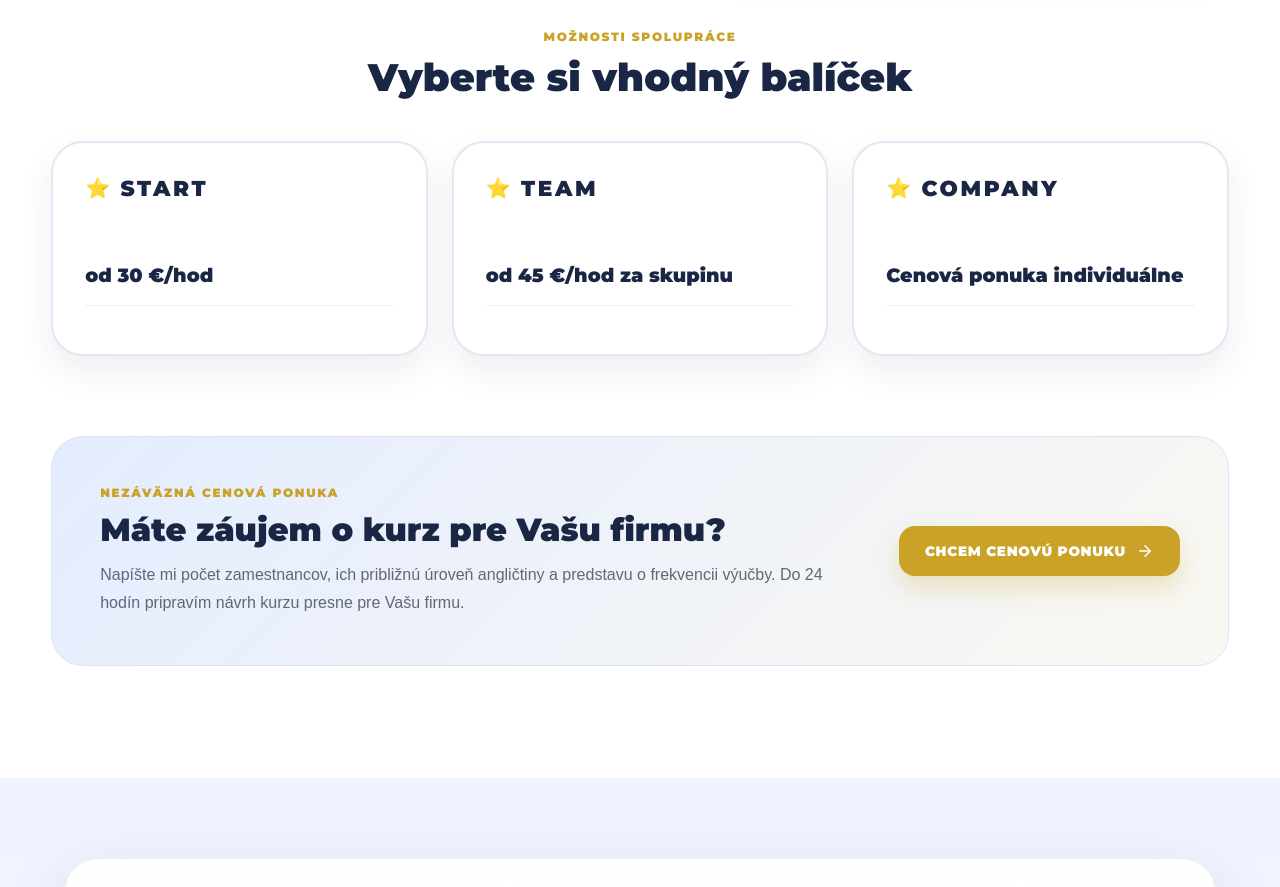
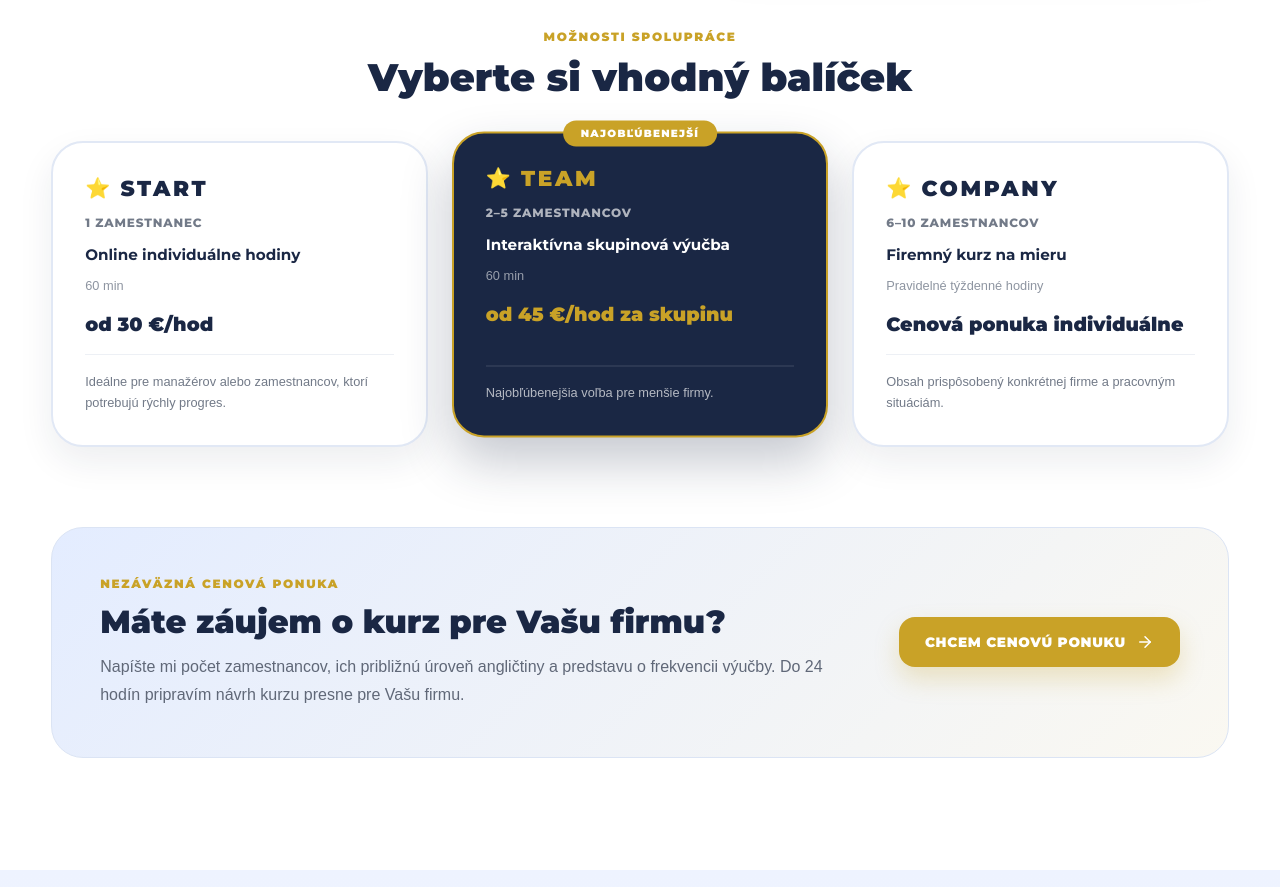
Before and after one commit to adabo4/welsan, a Next.js app: page / in a window 1280 px wide. Shown: the part 2080-2967 px from the top of the page. Built offline with nearby package versions, Linux system fonts and the light colour scheme.

Commit message:
corrected types in corporate packages

```diff
--- a/src/components/corporate/CorporatePackageCard.tsx
+++ b/src/components/corporate/CorporatePackageCard.tsx
@@ -3,31 +3,31 @@ import styles from "./corporate.module.css";
 type CorporatePackageCardProps = {
   name: string;
   star: string;
-  who: string;
-  type: string;
-  duration: string;
+  employee: string;
+  classes: string;
+  time: string;
   price: string;
-  note: string;
-  highlight?: boolean;
+  description: string;
+  featured?: boolean;
 };
 
 export default function CorporatePackageCard({
   name,
   star,
-  who,
-  type,
-  duration,
+  employee,
+  classes,
+  time,
   price,
-  note,
-  highlight = false,
+  description,
+  featured = false,
 }: CorporatePackageCardProps) {
   return (
     <article
       className={`${styles.packageCard} ${
-        highlight ? styles.featuredPackage : ""
+        featured ? styles.featuredPackage : ""
       }`}
     >
-      {highlight && <span className={styles.popularBadge}>Najobľúbenejší</span>}
+      {featured && <span className={styles.popularBadge}>Najobľúbenejší</span>}
 
       <div className={styles.packageHeader}>
         <span className={styles.packageStar}>{star}</span>
@@ -35,15 +35,15 @@ export default function CorporatePackageCard({
         <h4 className={styles.packageName}>{name}</h4>
       </div>
 
-      <p className={styles.packageEmployee}>{who}</p>
+      <p className={styles.packageEmployee}>{employee}</p>
 
-      <p className={styles.packageClasses}>{type}</p>
+      <p className={styles.packageClasses}>{classes}</p>
 
-      <p className={styles.packageTime}>{duration}</p>
+      <p className={styles.packageTime}>{time}</p>
 
       <p className={styles.packagePrice}>{price}</p>
 
-      <p className={styles.packageDescription}>{note}</p>
+      <p className={styles.packageDescription}>{description}</p>
     </article>
   );
 }
```
Also changed, not shown: src/components/corporate/types.ts (+10 -10 lines).
